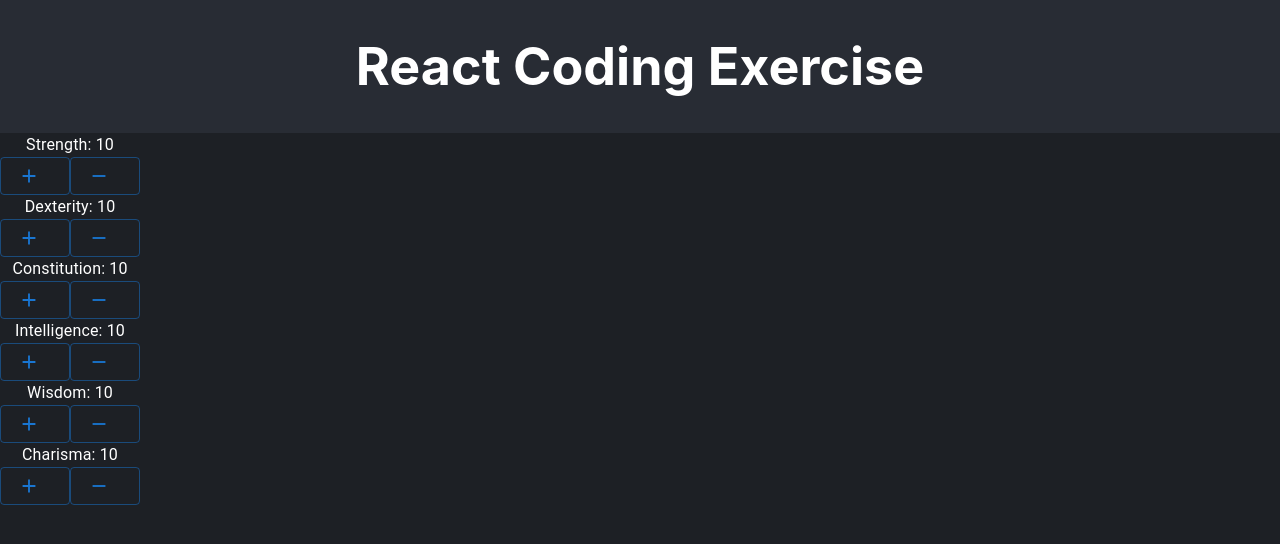
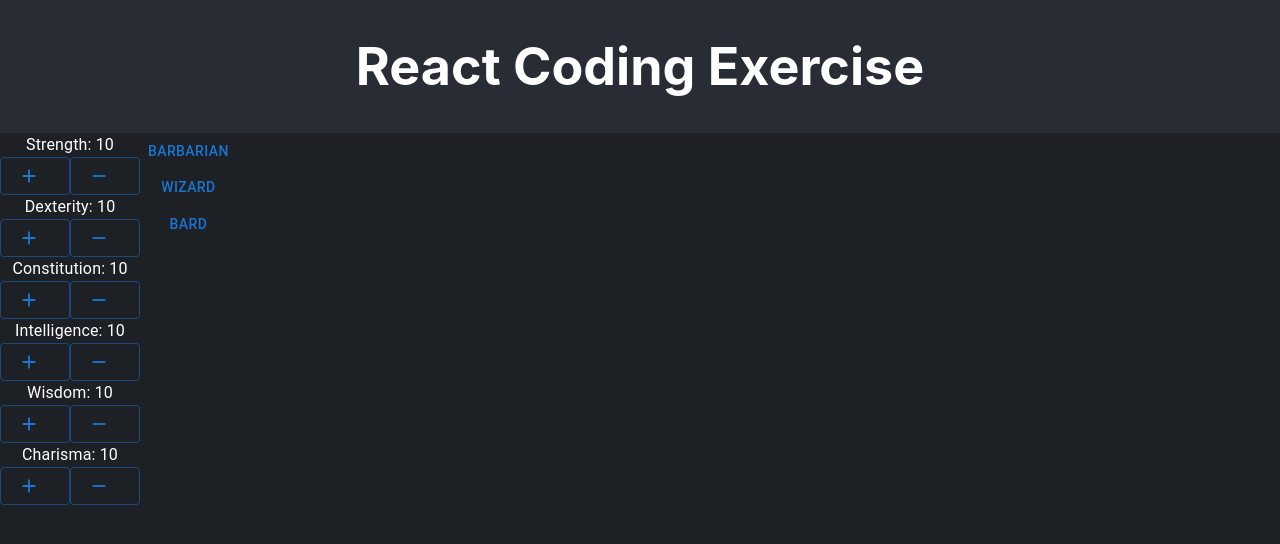
Before and after one commit to FernandoLuizNemeChibli/recruiting-webapp-character, a React (Create React App) app: page / in a window 1280 px wide. Shown: the top 544 px of the page. Built offline with nearby package versions, Linux system fonts and the light colour scheme.

Commit message:
feat ClassPanel WIP

```diff
--- a/src/App.js
+++ b/src/App.js
@@ -4,6 +4,7 @@ import { ATTRIBUTE_LIST, CLASS_LIST, SKILL_LIST } from "./consts.js"
 import { Stack } from "@mui/material"
 import AttributePanel from "./components/AttributePanel"
 import Player from "./classes/player"
+import ClassPanel from "./components/ClassPanel"
 
 function App() {
   const player = new Player("player name placeholder")
@@ -15,6 +16,7 @@ function App() {
       <section className="App-section">
         <Stack direction="row">
           <AttributePanel charAttributes={player.attributes} />
+          <ClassPanel />
         </Stack>
       </section>
     </div>
--- /dev/null
+++ b/src/components/ClassPanel/index.js
@@ -0,0 +1,17 @@
+import { Stack } from "@mui/material"
+import { CLASS_LIST } from "../../consts"
+import React from "react"
+import ClassElement from "../ClassElement"
+
+export default function ClassPanel({}) {
+  return (
+    <Stack direction="column">
+      {Object.keys(CLASS_LIST).map((className) => (
+        <ClassElement
+          key={`attributeElement${className}`}
+          className={className}
+        />
+      ))}
+    </Stack>
+  )
+}
```
